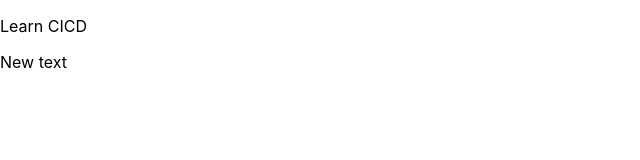
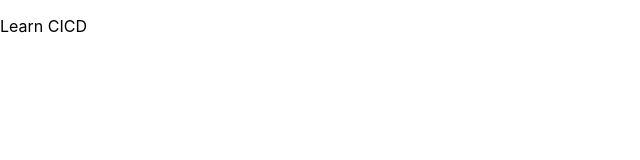
Before and after one commit to shanbiswas/github-actions-cicd-react-app, a React (Create React App) app: page / in a window 1280 px wide. Shown: the top 160 px of the page, without its empty margins (0-640 px from the left). Built offline with nearby package versions, Linux system fonts and the light colour scheme.

Commit message:
change in text

```diff
--- a/src/App.js
+++ b/src/App.js
@@ -4,7 +4,6 @@ function App() {
   return (
     <div className="App">
       <p>Learn CICD</p>
-      <p>New text</p>
     </div>
   );
 }
```
